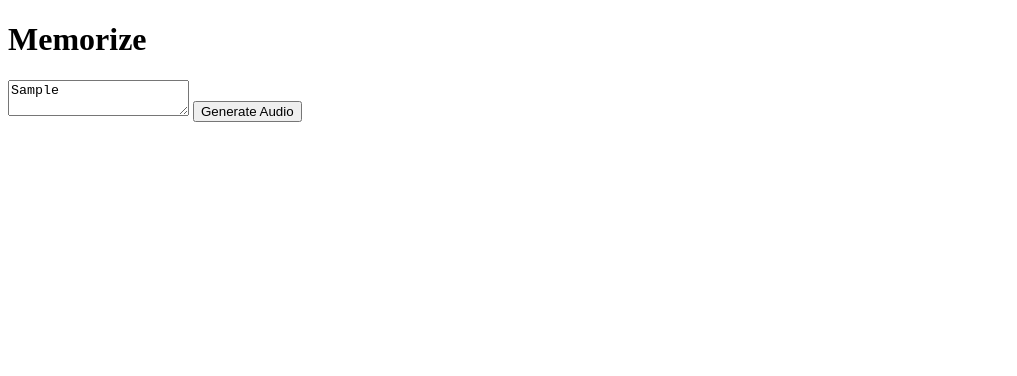
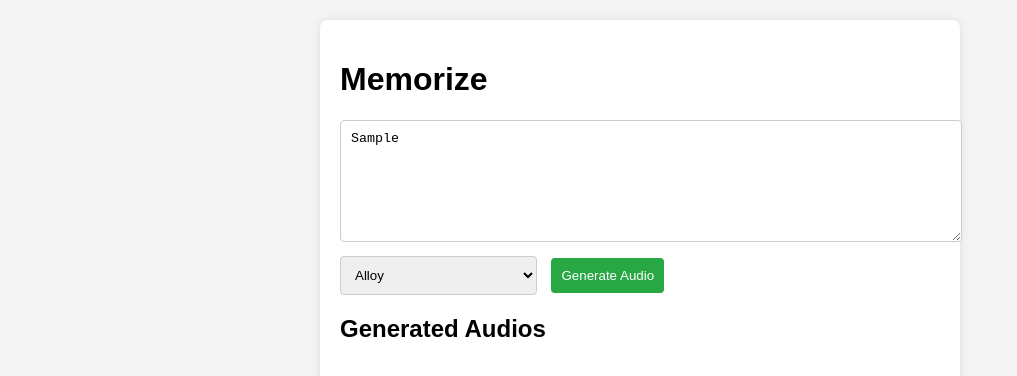
Before and after one commit to starfox1230/memorize, a plain HTML site: page frontend/index.html in a window 1280 px wide. Both pictures are taken after typing "Sample" into the empty fields and a click on the button "Generate Audio". Shown: the whole page, without its empty margins (0-1017 px from the left). Drawn offline with Linux system fonts and the light colour scheme; no server answers.

Commit message:
Update index.html

```diff
--- a/frontend/index.html
+++ b/frontend/index.html
@@ -2,44 +2,164 @@
 <html lang="en">
 <head>
   <meta charset="UTF-8">
-  <meta name="viewport" content="width=device-width, initial-scale=1.0">
   <title>Memorize</title>
+  <meta name="viewport" content="width=device-width, initial-scale=1">
   <style>
-    /* Your styles here */
+    /* Basic styling */
+    body {
+      font-family: Arial, sans-serif;
+      margin: 20px;
+      background-color: #f4f4f4;
+    }
+    .container {
+      max-width: 600px;
+      margin: auto;
+      background: white;
+      padding: 20px;
+      border-radius: 8px;
+      box-shadow: 0 0 10px rgba(0,0,0,0.1);
+    }
+    textarea {
+      width: 100%;
+      height: 100px;
+      margin-bottom: 10px;
+      padding: 10px;
+      resize: vertical;
+      border: 1px solid #ccc;
+      border-radius: 4px;
+    }
+    select, button {
+      padding: 10px;
+      margin-right: 10px;
+      border: 1px solid #ccc;
+      border-radius: 4px;
+      cursor: pointer;
+    }
+    button {
+      background-color: #28a745;
+      color: white;
+      border: none;
+    }
+    button:disabled {
+      background-color: #6c757d;
+      cursor: not-allowed;
+    }
+    .audio-list {
+      margin-top: 20px;
+    }
+    .audio-item {
+      display: flex;
+      align-items: center;
+      margin-bottom: 10px;
+      padding: 10px;
+      border: 1px solid #ccc;
+      border-radius: 4px;
+      background-color: #f9f9f9;
+    }
+    .audio-item audio {
+      margin-right: 10px;
+    }
+    .audio-info {
+      flex-grow: 1;
+    }
   </style>
 </head>
 <body>
-  <div id="app">
+  <div class="container">
     <h1>Memorize</h1>
-    <textarea id="text-input" placeholder="Enter text"></textarea>
-    <button id="generate">Generate Audio</button>
-    <div id="audio-list"></div>
+    <textarea id="text-input" placeholder="Enter text here..."></textarea>
+    <br>
+    <select id="voice-select">
+      <option value="alloy">Alloy</option>
+      <option value="en-US-Wavenet-D">English (US) - WaveNet D</option>
+      <option value="en-GB-Wavenet-B">English (UK) - WaveNet B</option>
+      <!-- Add more voice options as per OpenAI's available voices -->
+    </select>
+    <button id="generate-btn">Generate Audio</button>
+
+    <div class="audio-list" id="audio-list">
+      <h2>Generated Audios</h2>
+      <!-- Dynamic audio list will appear here -->
+    </div>
   </div>
+
   <script>
-    const backendUrl = 'https://your-backend-url.onrender.com';
+    const generateBtn = document.getElementById('generate-btn');
+    const textInput = document.getElementById('text-input');
+    const voiceSelect = document.getElementById('voice-select');
+    const audioList = document.getElementById('audio-list');
 
-    document.getElementById('generate').addEventListener('click', async () => {
-      const text = document.getElementById('text-input').value;
+    // Replace with your deployed backend URL on Render
+    const BACKEND_URL = 'https://your-backend-url.onrender.com';
+
+    generateBtn.addEventListener('click', async () => {
+      const text = textInput.value.trim();
+      const voice = voiceSelect.value;
+
       if (!text) {
         alert('Please enter some text.');
         return;
       }
 
-      const response = await fetch(`${backendUrl}/generate-audio`, {
-        method: 'POST',
-        headers: {
-          'Content-Type': 'application/json',
-        },
-        body: JSON.stringify({ text }),
-      });
+      try {
+        generateBtn.disabled = true;
+        generateBtn.innerText = 'Generating...';
 
-      const data = await response.json();
-      if (response.ok) {
-        alert('Audio generated!');
-      } else {
-        alert('Error generating audio.');
+        const response = await fetch(`${BACKEND_URL}/generate-audio`, {
+          method: 'POST',
+          headers: { 'Content-Type': 'application/json' },
+          body: JSON.stringify({ text, voice })
+        });
+
+        const data = await response.json();
+        if (response.ok) {
+          alert('Audio generated successfully!');
+          textInput.value = '';
+          fetchAudios();
+        } else {
+          alert(`Error: ${data.error}`);
+        }
+      } catch (error) {
+        console.error('Error generating audio:', error);
+        alert('Failed to generate audio.');
+      } finally {
+        generateBtn.disabled = false;
+        generateBtn.innerText = 'Generate Audio';
       }
     });
+
+    async function fetchAudios() {
+      try {
+        const res = await fetch(`${BACKEND_URL}/audios`);
+        const audios = await res.json();
+
+        audioList.innerHTML = '<h2>Generated Audios</h2>';
+        audios.forEach(audio => {
+          const audioItem = document.createElement('div');
+          audioItem.className = 'audio-item';
+
+          const audioElement = document.createElement('audio');
+          audioElement.controls = true;
+          audioElement.src = audio.url;
+
+          const info = document.createElement('div');
+          info.className = 'audio-info';
+          const timestamp = audio.timestamp
+            ? new Date(audio.timestamp.seconds * 1000).toLocaleString()
+            : 'N/A';
+          info.textContent = `${audio.text} (${timestamp})`;
+
+          audioItem.appendChild(audioElement);
+          audioItem.appendChild(info);
+          audioList.appendChild(audioItem);
+        });
+      } catch (error) {
+        console.error('Error fetching audios:', error);
+      }
+    }
+
+    // Fetch audios on page load
+    window.onload = fetchAudios;
   </script>
 </body>
 </html>
```
